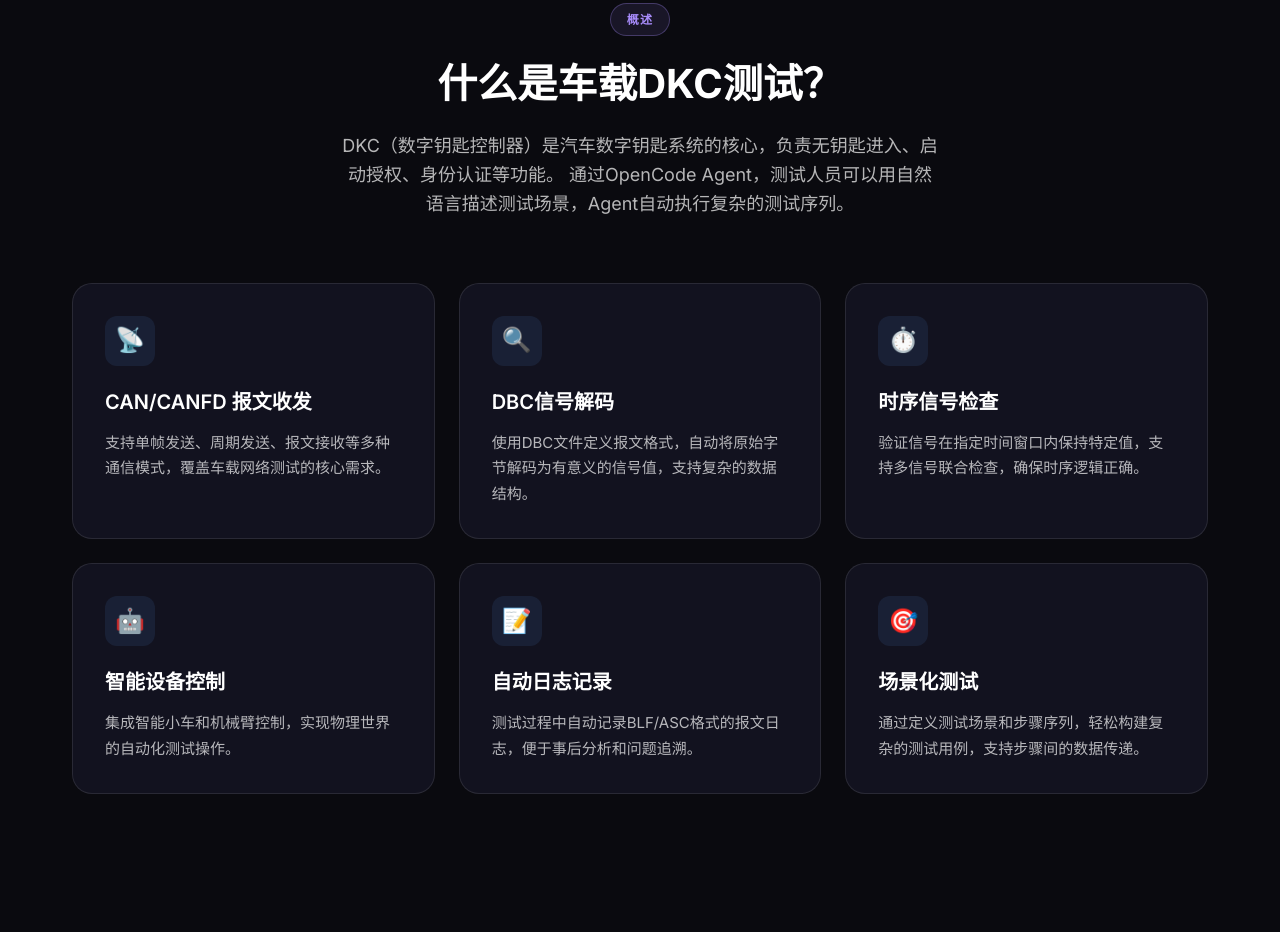
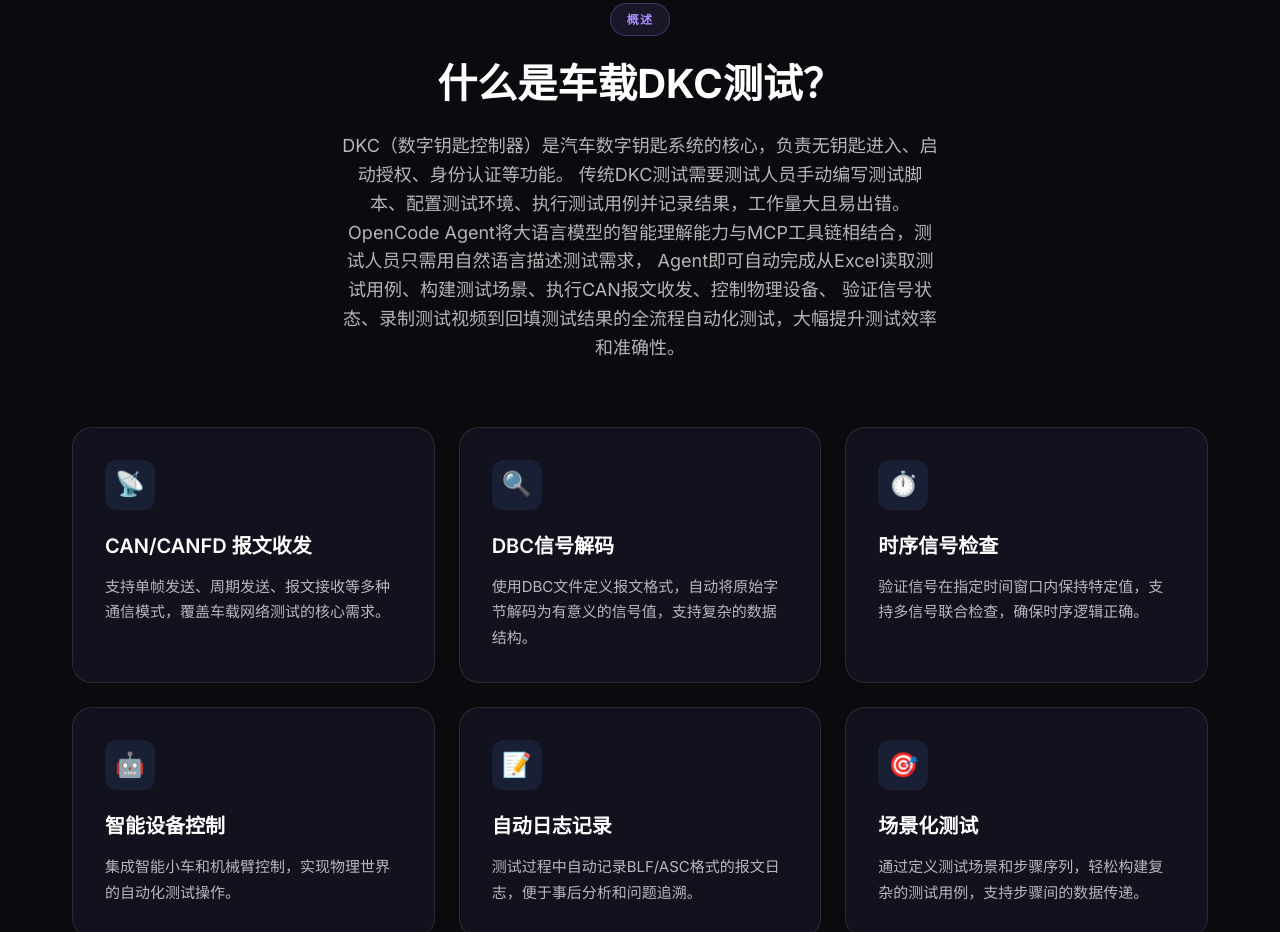
Before and after one commit to qzz136/automotive-testing, a plain HTML site: page html-documentation/opencode-ecu-testing-guide.html in a window 1280 px wide. Shown: the part 893-1825 px from the top of the page. Drawn offline with Linux system fonts and the light colour scheme.

Commit message:
docs: 完善DKC测试概述描述
- 补充传统测试痛点说明
- 强调OpenCode Agent的核心价值
- 详细描述自动化测试全流程

```diff
--- a/html-documentation/opencode-ecu-testing-guide.html
+++ b/html-documentation/opencode-ecu-testing-guide.html
@@ -829,7 +829,10 @@
             <h2 class="section-title">什么是车载DKC测试？</h2>
             <p class="section-desc">
                 DKC（数字钥匙控制器）是汽车数字钥匙系统的核心，负责无钥匙进入、启动授权、身份认证等功能。
-                通过OpenCode Agent，测试人员可以用自然语言描述测试场景，Agent自动执行复杂的测试序列。
+                传统DKC测试需要测试人员手动编写测试脚本、配置测试环境、执行测试用例并记录结果，工作量大且易出错。
+                OpenCode Agent将大语言模型的智能理解能力与MCP工具链相结合，测试人员只需用自然语言描述测试需求，
+                Agent即可自动完成从Excel读取测试用例、构建测试场景、执行CAN报文收发、控制物理设备、
+                验证信号状态、录制测试视频到回填测试结果的全流程自动化测试，大幅提升测试效率和准确性。
             </p>
         </div>
 
```
